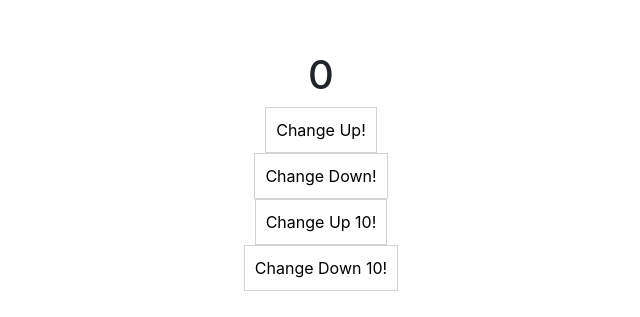
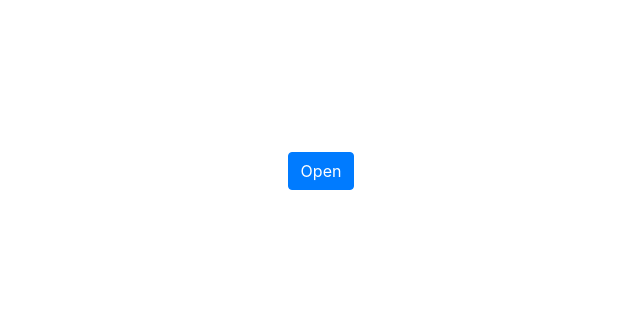
Before and after one commit to TorusHelm/reactLearn, a React (Create React App) app: page / in a window 1280 px wide. Shown: the part 229-546 px from the top of the page, without its empty margins (319-959 px from the left). Built offline with nearby package versions, Linux system fonts and the light colour scheme.

Commit message:
learning lifeicle component

```diff
--- /dev/null
+++ b/src/AppLifecicles.js
@@ -0,0 +1,34 @@
+import React, {Component} from "react";
+import ButtonMy from './components/ButtonMy';
+
+class App extends Component {
+    constructor() {
+        super()
+        this.state = {
+            BtnText: {
+                bool: true,
+                text: 'Open'
+            }
+        }
+    }
+
+    btnHandleClick = () => {
+        const statBoold = this.state.BtnText.bool
+        this.setState({
+            BtnText: {
+                bool: !statBoold,
+                text: statBoold ? 'Close' : 'Open'
+            }
+        });
+    }
+
+    render() {
+        return (
+            <div>
+                <ButtonMy BtnText={this.state.BtnText.text} handleClick={this.btnHandleClick} />
+            </div>
+        )
+    }
+}
+
+export default App
--- /dev/null
+++ b/src/components/ButtonMy/index.js
@@ -0,0 +1,18 @@
+import React from 'react';
+import {Button} from 'react-bootstrap';
+
+class ButtonMy extends React.Component {
+
+    componentWillReceiveProps(nextProps) {
+        console.log(nextProps)
+    }
+
+    render() {
+        return (
+            <Button onClick={this.props.handleClick}>{this.props.BtnText}</Button>
+        )
+    }
+
+}
+
+export default ButtonMy;
--- a/src/index.js
+++ b/src/index.js
@@ -6,9 +6,10 @@ import 'bootstrap/dist/css/bootstrap.css';
 // import NewApp from './NewApp';
 // import AppUpdate from './AppUpdate';
 // import AppHandle from './AppHandle';
-import App from './App';
+import AppLifecicles from './AppLifecicles';
+// import App from './App';
 
-ReactDOM.render(<App />, document.getElementById('root'));
+ReactDOM.render(<AppLifecicles />, document.getElementById('root'));
 
 // If you want your app to work offline and load faster, you can change
 // unregister() to register() below. Note this comes with some pitfalls.
```
